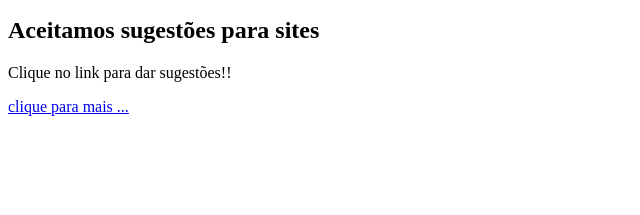
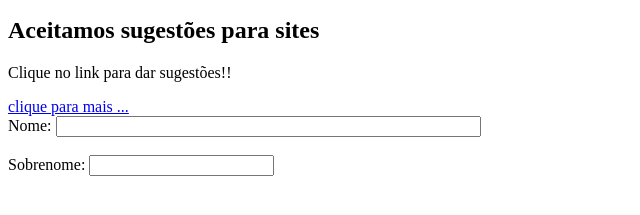
Before and after one commit to Isc1305/DEV-WEB-ISC, a plain HTML site: page index.html in a window 1280 px wide. Shown: the part 101-316 px from the top of the page, without its empty margins (0-640 px from the left). Drawn offline with Linux system fonts and the light colour scheme.

Commit message:
atualizar

```diff
--- a/index.html
+++ b/index.html
@@ -10,6 +10,15 @@
     <p>Criação de um site</p>
     <H2>Aceitamos sugestões para sites</H2>
     <p>Clique no link para dar sugestões!!</p>
-    <a href="https://ge.globo.com/"> clique para mais ...
+    <a href="https://ge.globo.com/">clique para mais ...</a>
+    <br>
+    <form>
+    <label for="nome">Nome: </label>
+    <input type="text" id="nome" name="nome" size="50">
+    <br><br>
+    <label for="lname">Sobrenome: </label>
+    <input type="text" id="lname" name="lname">
+</form>
+
 </body>
 </html>
```
Also changed, not shown: form.index.html (added, +7 -0 lines).
